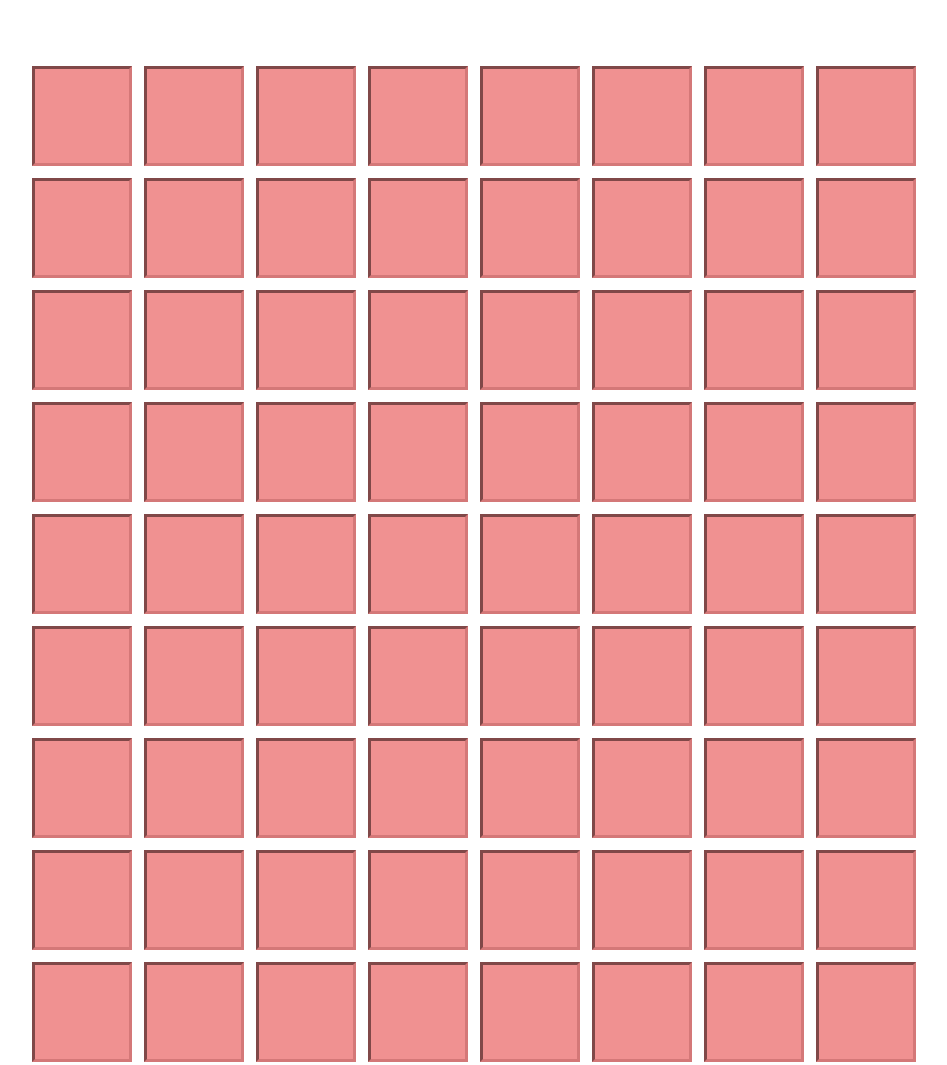
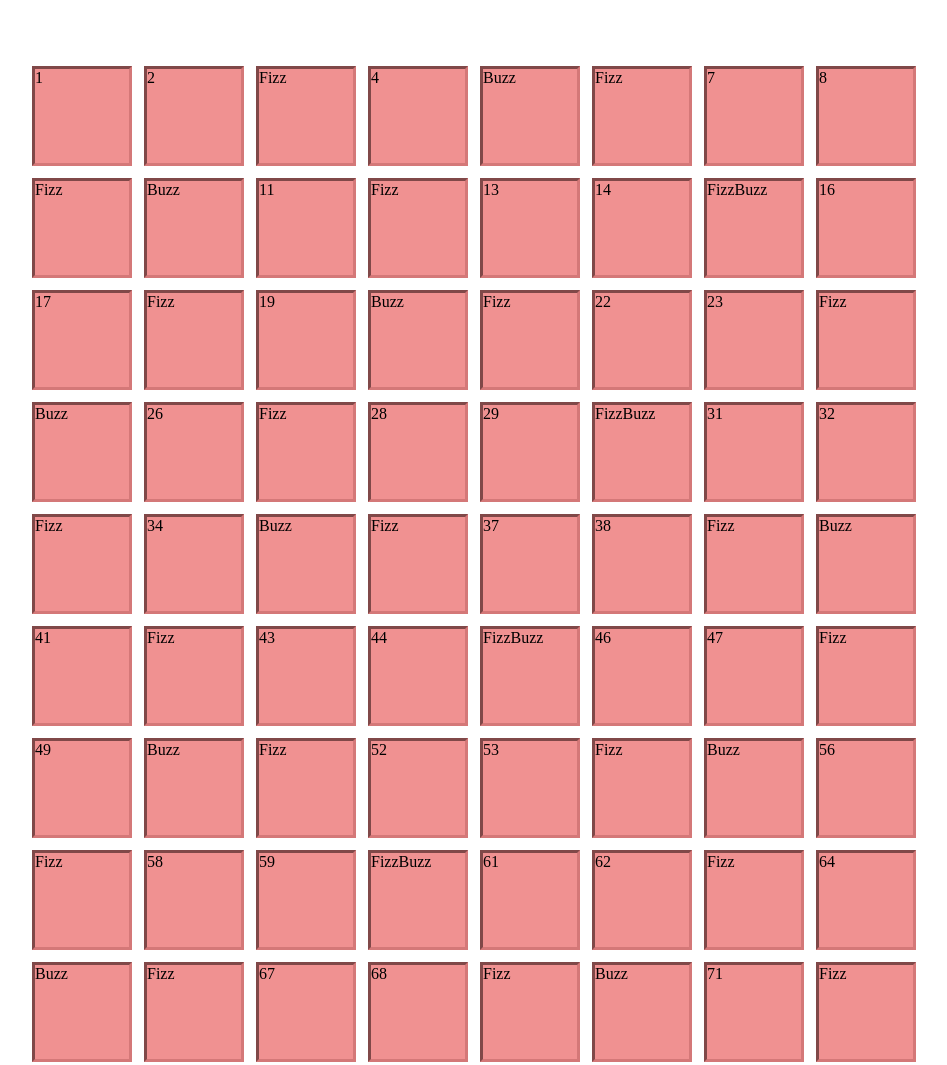
Before and after one commit to AnukaJapa/js-fizzbuzz, a plain HTML site: page index.html in a window 1280 px wide. Shown: the top 1065 px of the page, without its empty margins (166-1113 px from the left). Drawn offline with Linux system fonts and the light colour scheme.

Commit message:
fatto la Logica

```diff
--- a/script.js
+++ b/script.js
@@ -4,4 +4,16 @@ for(let i=1; i<=100; i++){
 let newBox = document.createElement("div");
 newBox.classList.add("box");
 container.appendChild(newBox);
+
+let boxWord ="";
+if(i%3==0){
+boxWord +="Fizz"
+if(i%5==0) boxWord +="Buzz"
+}else if(i%5==0) {
+    boxWord +="Buzz";
+} else {
+    boxWord = i;
 }
+newBox.textContent = boxWord;
+console.log(boxWord);
+}
--- a/style.css
+++ b/style.css
@@ -14,7 +14,7 @@
 .box {
     width:100px;
     height:100px;
-    background-color:rgb(240, 145, 145) ;
+    background-color:rgb(240, 145, 145);
     border:inset rgb(212, 120, 120) 3px;
     margin:6px;
 }
```
